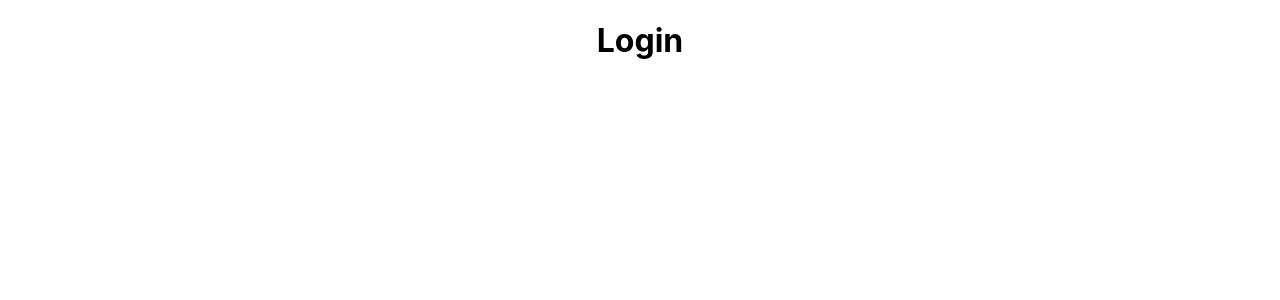
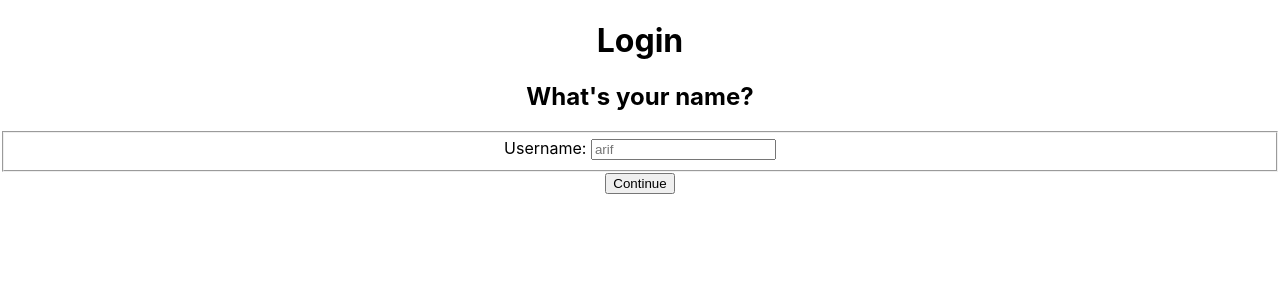
Before and after one commit to ArifHoss/sign_language_translator, a React (Create React App) app: page / in a window 1280 px wide. Shown: the top 300 px of the page. Built offline with nearby package versions, Linux system fonts and the light colour scheme.

Commit message:
created a loging form and validation implemented

```diff
--- a/package.json
+++ b/package.json
@@ -8,6 +8,7 @@
     "@testing-library/user-event": "^13.5.0",
     "react": "^18.2.0",
     "react-dom": "^18.2.0",
+    "react-hook-form": "^7.42.1",
     "react-router-dom": "^6.6.2",
     "react-scripts": "5.0.1",
     "web-vitals": "^2.1.4"
--- a/src/components/login/LoginForm.jsx
+++ b/src/components/login/LoginForm.jsx
@@ -0,0 +1,52 @@
+import {useForm} from 'react-hook-form'
+
+const userNameConfig = {
+    required: true,
+    minLength: 2
+}
+
+const LoginForm = () => {
+
+    const {register, handleSubmit, formState: {errors}} = useForm()
+
+    const onSubmit = (data) => {
+        console.log(data);
+    };
+    console.log(errors)
+
+
+    const handleError = (() => {
+        if (!errors.username) {
+            return null;
+        }
+        if (errors.username.type === "required") {
+            return <span>Username is required</span>;
+        }
+
+        if (errors.username.type === "minLength") {
+            return <span>Minimum length is required</span>;
+        }
+    })()
+
+
+    return (
+        <>
+            <h2>What's your name?</h2>
+            <form onSubmit={handleSubmit(onSubmit)}>
+                <fieldset>
+                    <label htmlFor="username">Username: </label>
+                    <input type="text"
+                           placeholder="arif"
+                           {...register("username", userNameConfig)}/>
+                    {handleError}
+                    {/*{(errors.username && errors.username.type ==="required")&& <span>Username is required.</span>}*/}
+                    {/*{(errors.username && errors.username.type ==="minLength") && <span>MinLength is required.</span>}*/}
+                </fieldset>
+                <button type={"submit"}>Continue</button>
+
+            </form>
+        </>
+    );
+}
+
+export default LoginForm;
--- a/src/views/Login.jsx
+++ b/src/views/Login.jsx
@@ -1,7 +1,10 @@
+import LoginForm from "../components/login/LoginForm";
 const Login = () => {
   return (
+      <>
       <h1>Login</h1>
-  )
-}
+        <LoginForm/>
+      </>
+  )}
 
 export default Login;
```
Also changed, not shown: 1 other file (tests, documents, lock files or other folders).
